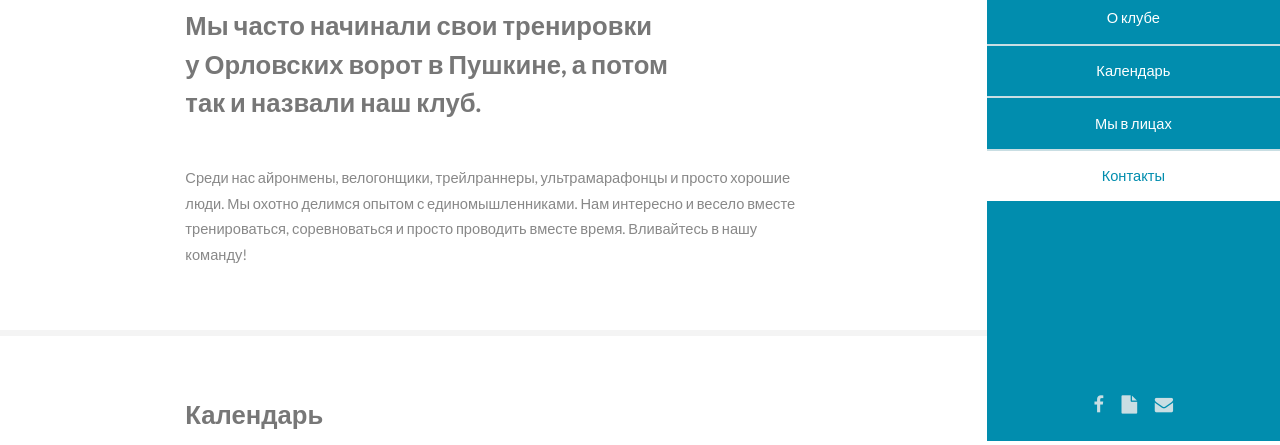
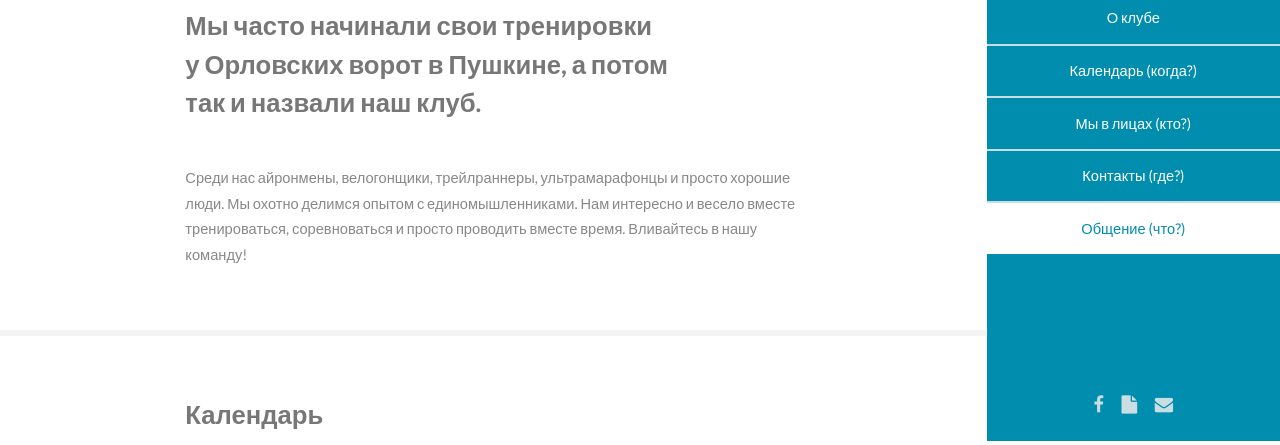
Before and after one commit to Pyotr001/triclub.ru, a plain HTML site: page index.html in a window 1280 px wide. Shown: the part 359-804 px from the top of the page. Drawn offline with Linux system fonts and the light colour scheme; a script that the page names is missing.

Commit message:
Menu
Добавлен пятый пункт в меню

```diff
--- a/index.html
+++ b/index.html
@@ -25,9 +25,10 @@
 				<nav id="nav">
 					<ul>
 						<li><a href="#one" class="active">О клубе</a></li>
-						<li><a href="#two">Календарь</a></li>
-						<li><a href="#three">Мы в лицах</a></li>
-						<li><a href="#four">Контакты</a></li>
+						<li><a href="#two">Календарь (когда?)</a></li>
+						<li><a href="#three">Мы в лицах (кто?)</a></li>
+						<li><a href="#four">Контакты (где?)</a></li>
+						<li><a href="#five">Общение (что?)</a></li>
 					</ul>
 				</nav>
 				<footer>
@@ -130,7 +131,10 @@
 							<section id="four">
 								<div class="container">
 									<h3>Контакты</h3>
+
 									<iframe src="https://www.google.com/maps/embed?pb=!1m18!1m12!1m3!1d2012.38606708144!2d30.37957411246676!3d59.70977098179373!2m3!1f0!2f0!3f0!3m2!1i1024!2i768!4f13.1!3m3!1m2!1s0x46962174089f58d5%3A0x281d04947f0d42ff!2z0J7RgNC70L7QstGB0LrQuNC1INCy0L7RgNC-0YLQsA!5e0!3m2!1sru!2sru!4v1448623949259" width="600" height="450" frameborder="0" style="border:0" allowfullscreen></iframe>
+
+
 									<p>С любыми вопросами, пожеланиями и просто так пишите <a href="http://www.trilife.ru/forum/forum10/topic1522/" target="_blank">в нашей ветке форума</a> на trilife.ru или заполните эту короткую форму:</p>
 
 									<!--
```
